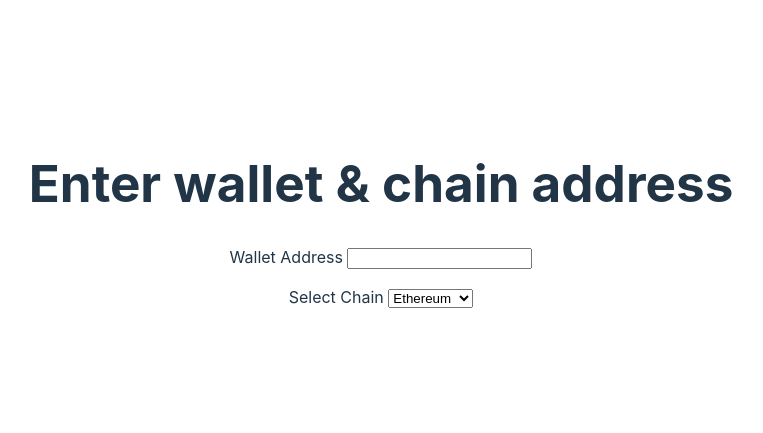
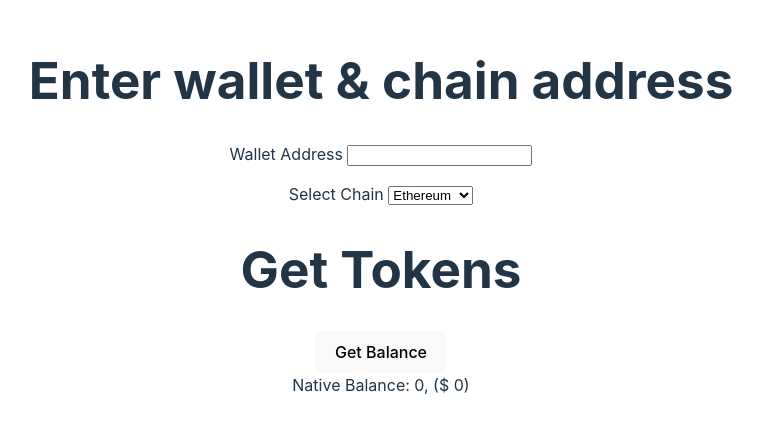
Before and after one commit to ShamillFazal/PortfolioTracker, a React (Vite) app in the folder vite-project/: page / in a window 1280 px wide. Shown: the part 185-618 px from the top of the page, without its empty margins (259-1022 px from the left). Built offline with nearby package versions, Linux system fonts and the light colour scheme.

Commit message:
added component to show native tokens and balance linked up to end point

```diff
--- a/vite-project/src/App.jsx
+++ b/vite-project/src/App.jsx
@@ -1,10 +1,13 @@
 import "./App.css";
 import { useState } from "react";
 import WalletInputs from "./components/WalletInputs";
+import NativeTokens from "./components/NativeTokens";
 
 function App() {
   const [wallet, setWallet] = useState("");
   const [chain, setChain] = useState("0x1");
+  const [nativeBalance, setNativeBalance] = useState(0);
+  const [nativeValue, setNativeValue] = useState(0);
 
   return (
     <div className="App">
@@ -14,6 +17,14 @@ function App() {
         chain={chain}
         setChain={setChain}
       />
+      <NativeTokens
+        wallet={wallet}
+        chain={chain}
+        nativeBalance={nativeBalance}
+        setNativeBalance={setNativeBalance}
+        nativeValue={nativeValue}
+        setNativeValue={setNativeValue}
+      />
     </div>
   );
 }
--- /dev/null
+++ b/vite-project/src/components/NativeTokens.jsx
@@ -0,0 +1,44 @@
+import axios from "axios";
+
+function NativeTokens({
+  wallet,
+  chain,
+  nativeBalance,
+  setNativeBalance,
+  nativeValue,
+  setNativeValue,
+}) {
+  async function getNativeBalance() {
+    const response = await axios.get("http://localhost:8080/nativeBalance", {
+      params: {
+        address: wallet,
+        chain: chain,
+      },
+    });
+
+    if (response.raw.balance && response.raw.usd) {
+      setNativeBalance((Number(response.raw.balance) / 1e18).toFixed(3));
+      setNativeValue(
+        (
+          (Number(response.raw.balance) / 1e18) *
+          Number(response.raw.usd)
+        ).toFixed(2)
+      );
+    }
+  }
+
+  return (
+    <>
+      <h1>Get Tokens</h1>
+      <p>
+        <button onClick={getNativeBalance}>Get Balance</button>
+        <br />
+        <span>
+          Native Balance: {nativeBalance}, ($ {nativeValue})
+        </span>
+      </p>
+    </>
+  );
+}
+
+export default NativeTokens;
```
